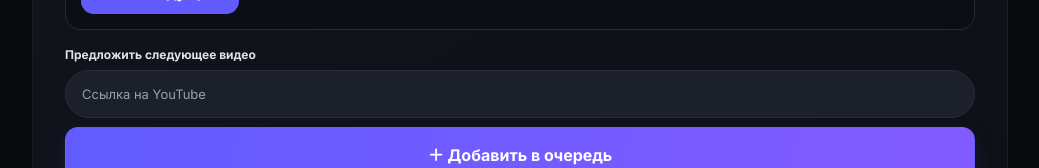
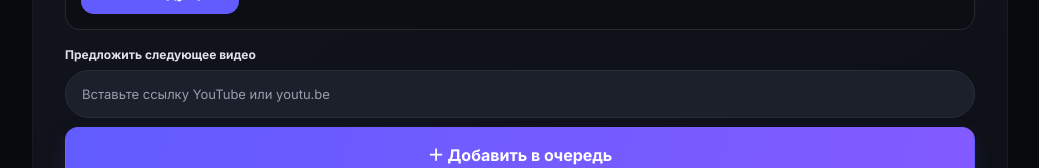
Before and after one commit to Startat6am/TogetherTV, a Next.js app: page / in a window 1280 px wide. Shown: the part 1033-1201 px from the top of the page, without its empty margins (120-1159 px from the left). Built offline with nearby package versions, Linux system fonts and the light colour scheme.

Commit message:
Accept more YouTube URL formats when adding videos

```diff
--- a/app/page.tsx
+++ b/app/page.tsx
@@ -5,7 +5,7 @@ type YTPlayer={cueVideoById:(id:string,startSeconds?:number)=>void;loadVideoById
 type YTApi={Player:new(element:HTMLElement,options:Record<string,unknown>)=>YTPlayer;PlayerState:{PLAYING:number;PAUSED:number;BUFFERING:number;ENDED:number}};
 declare global{interface Window{YT?:YTApi;onYouTubeIframeAPIReady?:()=>void}}
 const EMPTY:RoomState={videoId:"",playing:false,position:0,updatedAt:0,title:"Пока ничего не включено"};
-function parseUrl(raw:string){try{const u=new URL(raw.trim()),host=u.hostname.toLowerCase().replace(/^(www|m)\./,"");let id="";if(host==="youtu.be")id=u.pathname.split("/").filter(Boolean)[0]||"";else if(host==="youtube.com"||host.endsWith(".youtube.com")){if(u.pathname==="/watch")id=u.searchParams.get("v")||"";else if(/^\/(shorts|embed|live)\//.test(u.pathname))id=u.pathname.split("/")[2]||"";}return /^[a-zA-Z0-9_-]{11}$/.test(id)?id:null}catch{return null}}
+function parseUrl(raw:string){try{let value=raw.trim();if(!value)return null;if(/^[a-zA-Z0-9_-]{11}$/.test(value))return value; if(!/^[a-zA-Z][a-zA-Z0-9+.-]*:\/\//.test(value))value="https://"+value;const u=new URL(value),host=u.hostname.toLowerCase().replace(/^(www|m|music)\./,"");let id="";if(host==="youtu.be"){id=u.pathname.split("/").filter(Boolean)[0]||""}else if(host==="youtube.com"||host.endsWith(".youtube.com")||host==="youtube-nocookie.com"){if(u.pathname==="/watch")id=u.searchParams.get("v")||"";else if(/^\/(shorts|embed|live|v)\//.test(u.pathname))id=u.pathname.split("/")[2]||""}return /^[a-zA-Z0-9_-]{11}$/.test(id)?id:null}catch{return null}}
 function getRoom(){return location.hash.slice(1).replace(/[^a-zA-Z0-9_-]/g,"").slice(0,80)||"main"}
 function getParticipant(){let id=localStorage.getItem("togethertv-participant");if(!id){id=crypto.randomUUID();localStorage.setItem("togethertv-participant",id)}return id}
 export default function Home(){
@@ -30,8 +30,8 @@ export default function Home(){
  return <main><header><div><b className="logo">TogetherTV</b><span className="muted"> watch party</span></div><span className={"connection "+(connected?"online":"offline")}>{connected?"● Комната подключена":"○ Подключение…"}</span></header><div className="room">Комната: <b>{room}</b> <span className="muted">· поделитесь ссылкой с #комната</span></div>
  <section className="hero"><div className="player"><div className="youtubeHost" ref={host}/>{!isHost&&state.videoId&&<div className="guestOverlay" aria-label="Управление плеером доступно только ведущему"/>}{!state.videoId&&<div className="empty"><div className="play">▶</div><h1>Смотрите вместе</h1><p>Ведущий выбирает видео, остальные предлагают следующий ролик.</p></div>}</div><div className="playerStatus"><b>{ready?"YouTube-плеер готов":"Загрузка YouTube-плеера…"}</b><span className="muted">{state.playing?"▶ Воспроизводится":"Ⅱ Пауза"}</span></div><div className="now"><span>Сейчас смотрим</span><strong>{state.title}</strong></div></section>
  <section className="admin"><h2>Комната просмотра</h2><p className="hint">Только ведущий управляет текущим плеером. Остальные участники могут добавлять предложения в очередь.</p>{!hostId?<div className="hostClaim"><p>У этой комнаты пока нет ведущего.</p><button onClick={()=>void claimHost()}>Стать ведущим</button></div>:<p className="hint">{isHost?"Вы ведущий — вам доступно управление воспроизведением.":"Ведущий уже назначен. Вы можете предложить следующее видео."}</p>}
- {isHost&&<><form className="youtubeForm" onSubmit={startVideo}><label htmlFor="youtube-url">Выбрать видео для просмотра (только ведущий)</label><input id="youtube-url" type="url" value={url} onChange={e=>setUrl(e.target.value)} placeholder="https://www.youtube.com/watch?v=…" required/><input aria-label="Название видео" value={title} onChange={e=>setTitle(e.target.value)} placeholder="Название (необязательно)"/><button className="primaryWide" type="submit">Загрузить в комнату</button></form><div className="installBar"><button onClick={()=>void playAll()} disabled={!state.videoId}>▶ Play для всех</button><button onClick={()=>void pauseAll()} disabled={!state.videoId}>Ⅱ Pause для всех</button><button onClick={()=>void seek()} disabled={!state.videoId}>↺ В начало</button></div></>}
- <form className="youtubeForm" onSubmit={suggest}><label htmlFor="suggest-url">Предложить следующее видео</label><input id="suggest-url" type="url" value={suggestion} onChange={e=>setSuggestion(e.target.value)} placeholder="Ссылка на YouTube" required/><button className="primaryWide" type="submit">＋ Добавить в очередь</button></form>
+ {isHost&&<><form className="youtubeForm" onSubmit={startVideo}><label htmlFor="youtube-url">Выбрать видео для просмотра (только ведущий)</label><input id="youtube-url" type="url" value={url} onChange={e=>setUrl(e.target.value)} placeholder="Вставьте ссылку YouTube или youtu.be" required/><input aria-label="Название видео" value={title} onChange={e=>setTitle(e.target.value)} placeholder="Название (необязательно)"/><button className="primaryWide" type="submit">Загрузить в комнату</button></form><div className="installBar"><button onClick={()=>void playAll()} disabled={!state.videoId}>▶ Play для всех</button><button onClick={()=>void pauseAll()} disabled={!state.videoId}>Ⅱ Pause для всех</button><button onClick={()=>void seek()} disabled={!state.videoId}>↺ В начало</button></div></>}
+ <form className="youtubeForm" onSubmit={suggest}><label htmlFor="suggest-url">Предложить следующее видео</label><input id="suggest-url" type="url" value={suggestion} onChange={e=>setSuggestion(e.target.value)} placeholder="Вставьте ссылку YouTube или youtu.be" required/><button className="primaryWide" type="submit">＋ Добавить в очередь</button></form>
  <div className="queueHeading"><h3>Очередь <span className="count">{queue.length}</span></h3><button type="button" className="collapseButton" aria-expanded={queueOpen} onClick={()=>setQueueOpen(v=>!v)}>{queueOpen?"Свернуть":"Развернуть"} <span className={"chevron "+(queueOpen?"up":"")}>⌄</span></button></div>{queueOpen&&(queue.length===0?<p className="hint emptyQueue">Пока предложений нет.</p>:<div className="queue">{queue.map((item,i)=><div className="queueItem" key={item.id}><span className="queueNum">{String(i+1).padStart(2,"0")}</span><div><b>{item.title}</b><small>{item.videoId}</small></div>{isHost&&<button type="button" onClick={()=>{setUrl("https://www.youtube.com/watch?v="+item.videoId);setTitle(item.title);setNotice("Ссылка перенесена в форму ведущего.")}}>Выбрать</button>}</div>)}</div>)}
  {notice&&<p className="hint" role="status">{notice}</p>}{error&&<p className="error" role="alert">{error}</p>}<p className="hint">Встраивание зависит от настроек владельца ролика и ограничений YouTube. На телефоне может потребоваться ручное нажатие ▶ для старта со звуком.</p></section></main>
 }
```
